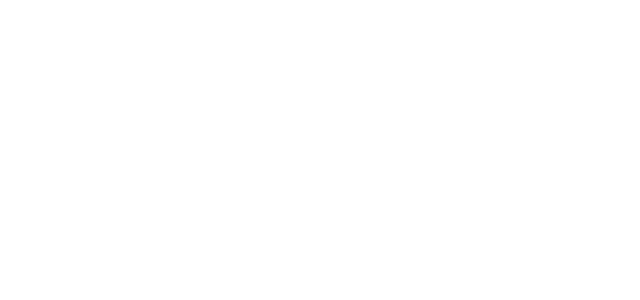
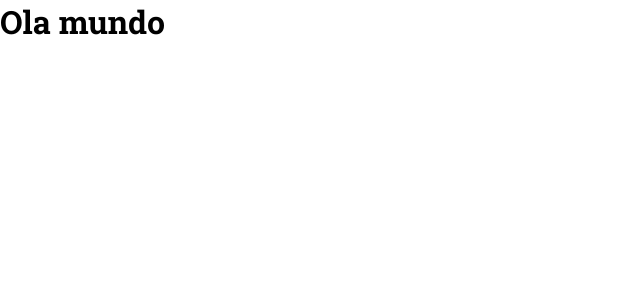
Before and after one commit to vitor-mat/portfolio, a React (Create React App) app: page /home in a window 1280 px wide. Shown: the top 300 px of the page, without its empty margins (0-640 px from the left). Built offline with nearby package versions, Linux system fonts and the light colour scheme.

Commit message:
page home criada

```diff
--- a/src/App.js
+++ b/src/App.js
@@ -3,6 +3,8 @@ import React from 'react';
 import { GlobalStyle } from './style/GlobalStyle'
 
 import { BrowserRouter as Router, Switch, Route } from 'react-router-dom'
+
+import { Home } from './pages/home/index';
 
 function App() {
   return (
@@ -10,7 +12,10 @@ function App() {
           <GlobalStyle/>
           <Switch>
             <Route exact path="/">
-              <h1>Ola mundo</h1>
+              <Home></Home>
+            </Route>
+            <Route path="/home">
+              <Home></Home>
             </Route>
           </Switch>
     </Router>
--- /dev/null
+++ b/src/pages/home/index.js
@@ -0,0 +1,7 @@
+import React from 'react';
+
+export const Home = () => {
+    return(
+        <h1>Ola mundo</h1>
+    )
+}
```
Also changed, not shown: src/pages/home/style.js (added).
